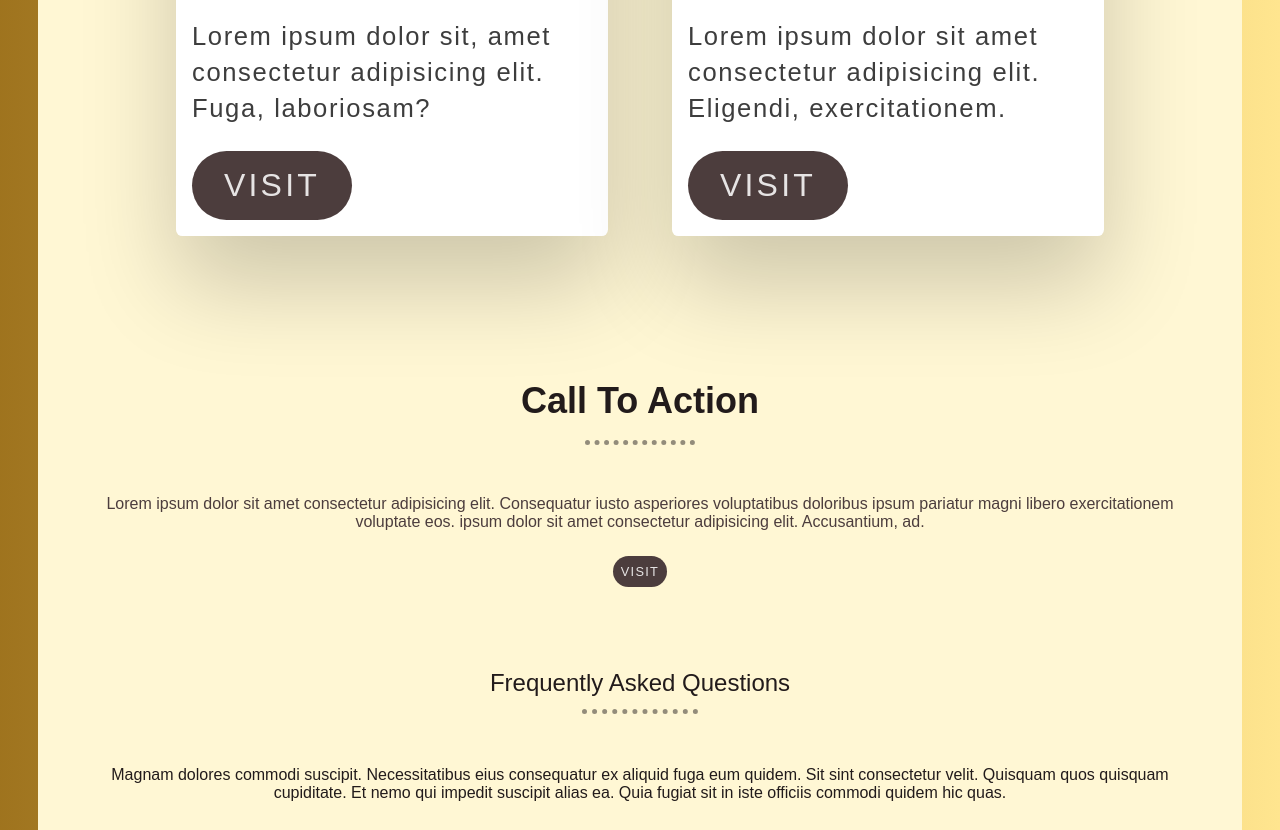
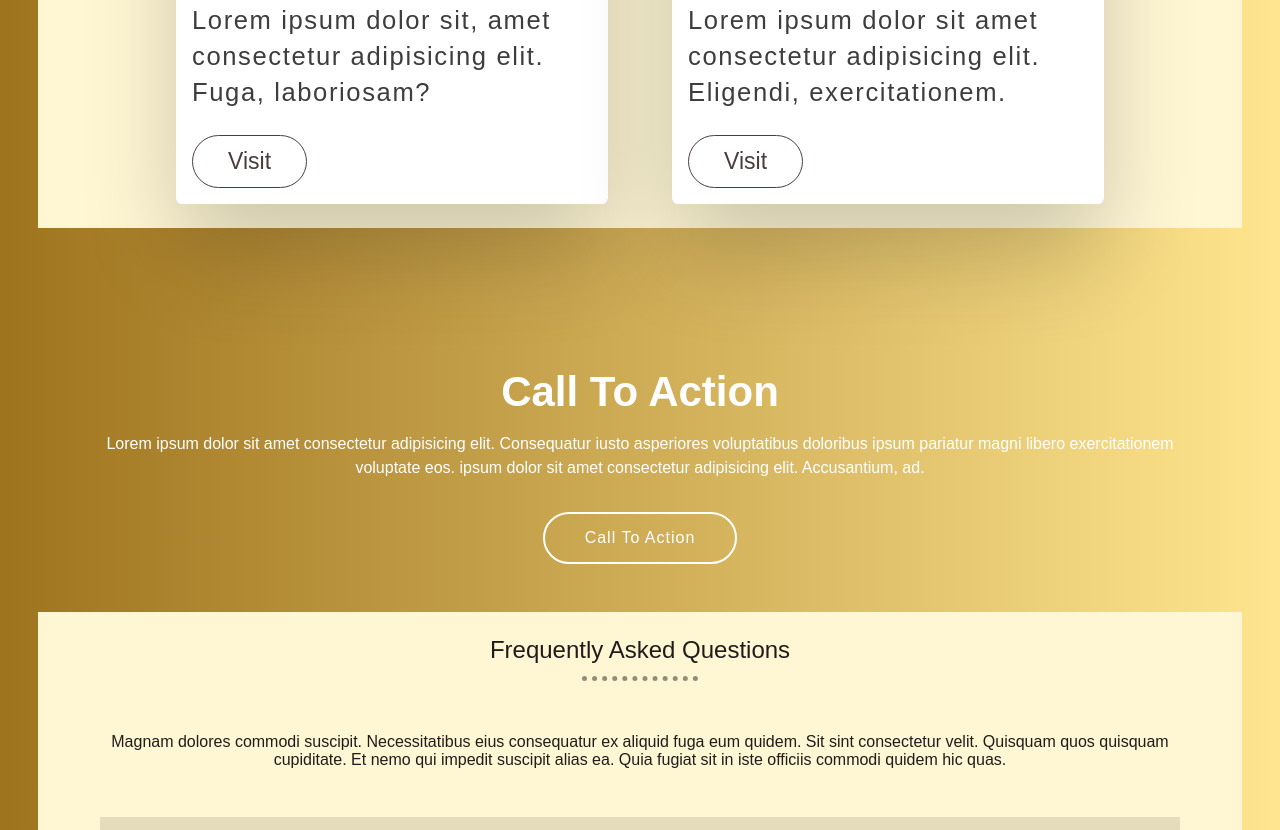
Before and after one commit to Habeeb-bee/Bee-Airways, a website: page index.html in a window 1280 px wide. Shown: the part 1496-2326 px from the top of the page. Drawn offline with Linux system fonts and the light colour scheme.

Commit message:
Add files via upload

```diff
--- a/index.html
+++ b/index.html
@@ -122,11 +122,11 @@
     </main>
 
     <section id="cta">
-        <div class="cta"><h2>Call To Action <hr></h2></div>
+        <div class="cta"><h2>Call To Action</h2></div>
 
         <div class="cta-disc">
             <p>Lorem ipsum dolor sit amet consectetur adipisicing elit. Consequatur iusto asperiores voluptatibus doloribus ipsum pariatur magni libero exercitationem voluptate eos. ipsum dolor sit amet consectetur adipisicing elit. Accusantium, ad.</p>
-            <a href="" class="cta-btn"> Visit</a>
+            <a href="" class="cta-btn"> Call To Action</a>
         </div>
      </section>
 
@@ -177,7 +177,7 @@
                     <a href="">HOME</a>
                 </li>
                 <li>
-                   <a href="flight.html">BOOK A FLIGHT</a>
+                   <a href="book.html">BOOK A FLIGHT</a>
                 </li>
                 <li>
                     <a href="#faq">FAQ</a>
--- a/main.js
+++ b/main.js
@@ -5,4 +5,4 @@ submit.addEventListener("click", function e()
 
     console.log(pop);
 
-} )
+} );
--- a/sass/components/_buttons.scss
+++ b/sass/components/_buttons.scss
@@ -25,15 +25,19 @@
   font-weight: 400; }
 
 .flex-btn {
-  background-color: #4c3d3d;
-  color: #ffffffdc;
-  text-decoration: none;
-  animation-timing-function: ease-in-out;
-  font-size: 2rem;
-  padding: 1rem 2rem 1rem 2rem;
-  font-weight: 200;
-  text-transform: uppercase;
-  letter-spacing: .1em; }
+  display: inline-block;
+    padding: 12px 35px;
+    border-radius: 50px;
+    font-size: 23px;
+    font-weight: 500;
+    font-family: sans-serif;
+    transition: all 0.3s;
+    border: 1px solid #4c3d3d;
+    color: #4c3d3d;
+    text-decoration: none;
+    animation-timing-function: ease-in-out;
+
+  }
 
 .flex-btn:link,
 .flex-btn:visited {
@@ -43,6 +47,8 @@
 
 .flex-btn:hover {
   transform: translateY(-3px);
+  background-color: #4c3d3d;
+  color: #fff;
   box-shadow: 0 10px 20px #00000033; }
 
 .flex-btn:active {
@@ -50,25 +56,30 @@
   box-shadow: 0 5px 10px #0000003a; }
 
 .cta-btn {
-  background-color: #4c3d3d;
-  color: #ffffffdc;
-  text-decoration: none;
-  animation-timing-function: ease-in-out;
-  font-size: .8rem;
-  padding: .5rem;
-  font-weight: 200;
-  text-transform: uppercase;
-  letter-spacing: .1em;
-  margin: 2em; }
+
+
+  font-family: sans-serif;
+  font-weight: 500;
+  font-size: 16px;
+  letter-spacing: 1px;
+  display: inline-block;
+  padding: 12px 40px;
+  border-radius: 50px;
+  transition: all 0.5s;
+  margin: 10px;
+  border: 2px solid #fff;
+  color: #fff;
+   margin: 2em; }
 
 .cta-btn:link,
 .cta-btn:visited {
-  border-radius: 100px;
+
   transition: all .4s;
   display: inline-block; }
 
 .cta-btn:hover {
   transform: translateY(-3px);
+  background-color: #4c3d3dc5;
   box-shadow: 0 10px 20px #00000033; }
 
 .cta-btn:active {
--- a/sass/layouts/_cta.scss
+++ b/sass/layouts/_cta.scss
@@ -1,30 +1,33 @@
 
 #cta {
-    background-color: #fff7d4;
+    background-color: transparent;
     width: 95%;
     margin: 0 auto; }
 
   .cta {
     padding: 5em 1em 0 1em;
-    font-size: 1.5rem;
-    font-weight: 500;
-    background-color: #fff7d4;
+    background-color: transparent;
     width: 95%;
     margin: 0 auto;
-    color: #221b1b; }
+    color: #fff;
+    font-size: 28px;
+    font-weight: 700;}
 
   .cta-disc {
-    background-color: #fff7d4;
-    padding: 2em;
+    background-color: transparent;
+    padding: 1em;
+    font-size: 1rem;
+    font-weight: 400;
+    line-height: 1.5rem;
     width: 95%;
     margin: 0 auto;
-    color: #4c3d3d; }
+    color: #fff; }
 
-  hr {
-    border-style: none;
-    border-top-style: dotted;
-    border-width: 5px;
-    width: 10%;
-    margin: .5em auto;
-    border-color: rgba(34, 27, 27, 0.486);
-    border-spacing: 2em; }
+  // hr {
+  //   border-style: none;
+  //   border-top-style: dotted;
+  //   border-width: 5px;
+  //   width: 10%;
+  //   margin: .5em auto;
+  //   border-color: rgba(34, 27, 27, 0.486);
+  //   border-spacing: 2em; }
--- a/sass/layouts/_trip.scss
+++ b/sass/layouts/_trip.scss
@@ -1,15 +1,16 @@
 
+.plan{
+  background-color: #fff7d4;
+  width: 95%;
+    margin: 0 auto;
+}
 .plan-disc {
     color: #221b1b;
     padding: 2rem 2rem .5rem 2rem;
-    background-color: #fff7d4;
-    width: 95%;
-    margin: 0 auto;
     font-weight: 700;
     font-size: 2em; }
 
   .container {
-    background-color: #fff7d4;
     display: flex;
     justify-content: center;
     align-items: center;
@@ -22,9 +23,6 @@
   .trip-disc {
     color: #4c3d3d;
     padding: 2rem 2rem .5rem 2rem;
-    background-color: #fff7d4;
-    width: 95%;
-    margin: 0 auto;
     font-weight: 400; }
 
   .flex {
```
Also changed, not shown: css/style.css.
